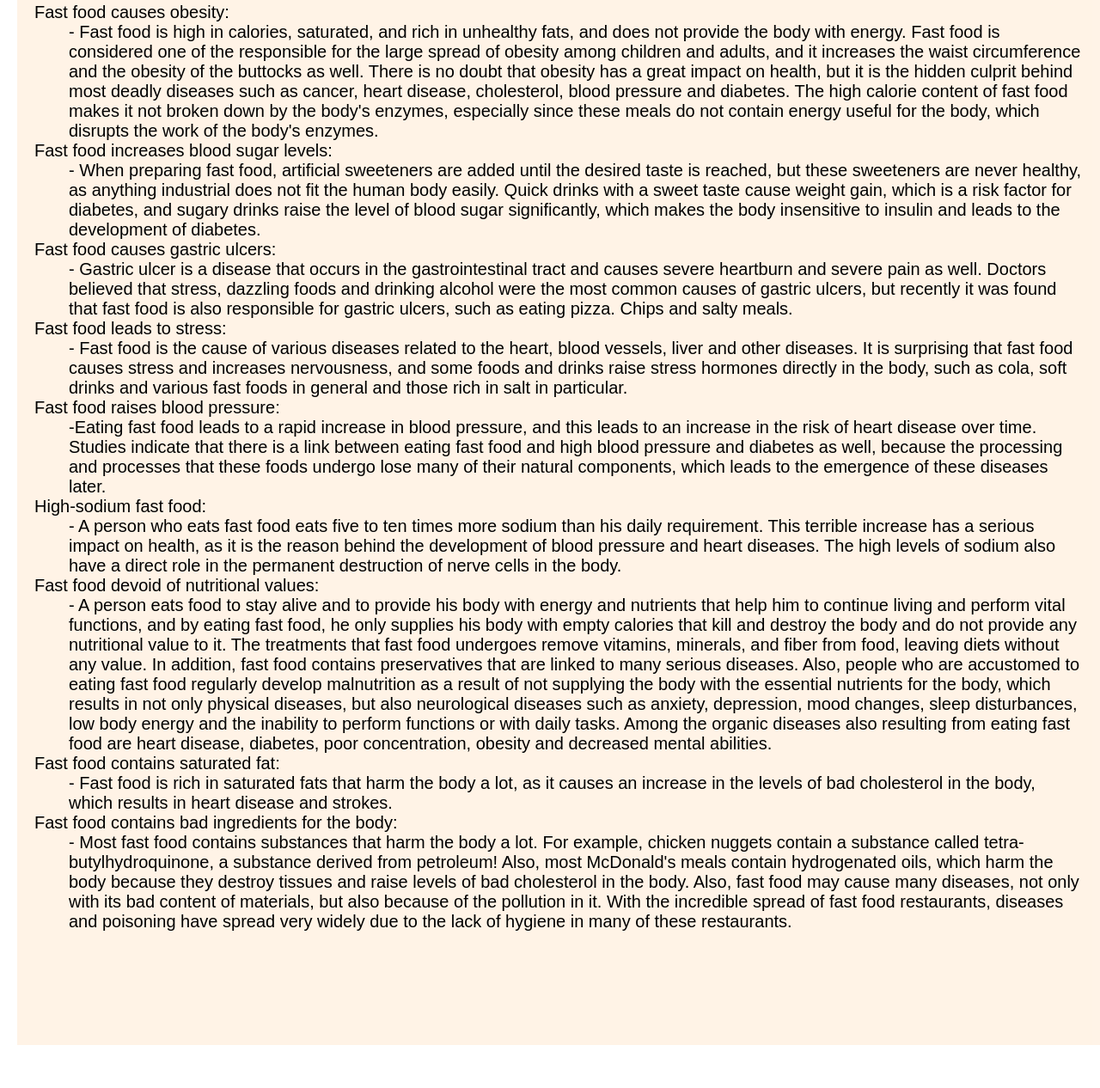
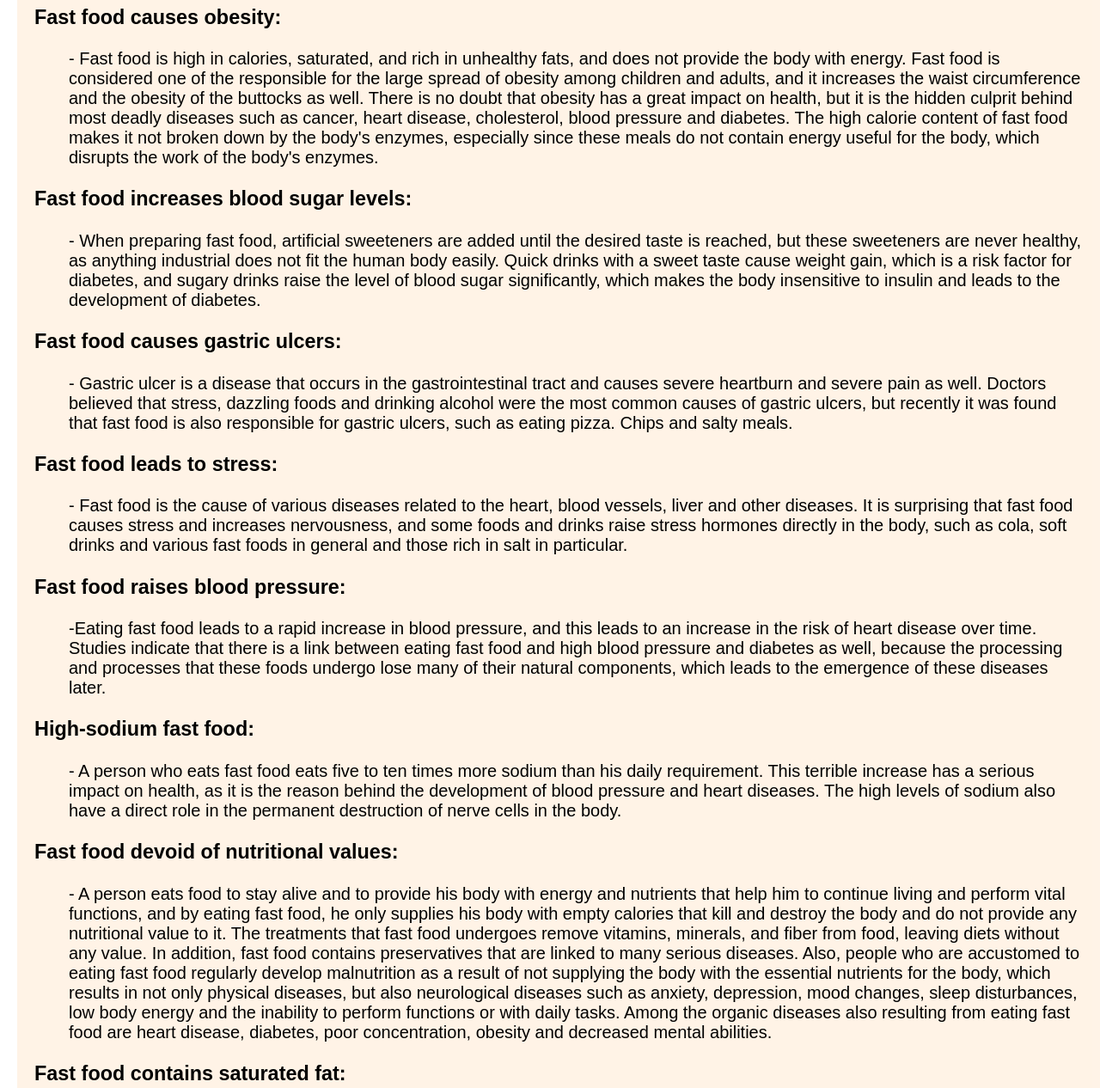
Before and after one commit to nourhanmohamedabdulrahman/project., a plain HTML site: page Malnutrition.html in a window 1280 px wide. Shown: the part 1030-2296 px from the top of the page at 86% size. Before the commit the page ends 2246 px from the top, so only its background shows below. Drawn offline with Linux system fonts and the light colour scheme; a web font is replaced by a local one.

Commit message:
Update Malnutrition.html

```diff
--- a/Malnutrition.html
+++ b/Malnutrition.html
@@ -45,16 +45,7 @@ tr:nth-child(even) {background-color: #f2f2f2;}
   <li><a href="sign in.html">Sign In</a></li>
 
 </ul>
-
-
-
-
 <div class="content">
-
-
-
-
-
 	<div class="transparent-bg">
 
 <p >
@@ -64,20 +55,6 @@ tr:nth-child(even) {background-color: #f2f2f2;}
 
 Millions of people are malnourished or obese in 140 countries
 </p>
-
-
-
-
-
-
-
-
-
-
-
-
-
-
 <div style="overflow-x:auto;">
   <table>
     <tr>
@@ -140,7 +117,7 @@ Therefore, we will now learn about the most important dangers caused by eating f
 The most important of these dangers is
 </p>
 <dl>
-  <dt>Fast food causes obesity:</dt>
+  <dt><h3>Fast food causes obesity:</h3></dt>
   <dd>- Fast food is high in calories, saturated, and rich in unhealthy fats, and does not provide the body with energy.
 
 Fast food is considered one of the responsible for the large spread of obesity among children and adults, and it increases the waist circumference and the obesity of the buttocks as well.
@@ -150,27 +127,27 @@ Fast food is considered one of the responsible for the large spread of obesity a
 There is no doubt that obesity has a great impact on health, but it is the hidden culprit behind most deadly diseases such as cancer, heart disease, cholesterol, blood pressure and diabetes.
 
 The high calorie content of fast food makes it not broken down by the body's enzymes, especially since these meals do not contain energy useful for the body, which disrupts the work of the body's enzymes.</dd>
-  <dt>Fast food increases blood sugar levels:</dt>
+  <dt><h3>Fast food increases blood sugar levels:</h3></dt>
   <dd>- When preparing fast food, artificial sweeteners are added until the desired taste is reached, but these sweeteners are never healthy, as anything industrial does not fit the human body easily. Quick drinks with a sweet taste cause weight gain, which is a risk factor for diabetes, and sugary drinks raise the level of blood sugar significantly, which makes the body insensitive to insulin and leads to the development of diabetes.</dd>
-  <dt>Fast food causes gastric ulcers:</dt>
+  <dt><h3>Fast food causes gastric ulcers:</h3></dt>
   <dd>- Gastric ulcer is a disease that occurs in the gastrointestinal tract and causes severe heartburn and severe pain as well. Doctors believed that stress, dazzling foods and drinking alcohol were the most common causes of gastric ulcers, but recently it was found that fast food is also responsible for gastric ulcers, such as eating pizza. Chips and salty meals.</dd>
-  <dt>Fast food leads to stress:</dt>
+  <dt><h3>Fast food leads to stress:</h3></dt>
   <dd>- Fast food is the cause of various diseases related to the heart, blood vessels, liver and other diseases. It is surprising that fast food causes stress and increases nervousness, and some foods and drinks raise stress hormones directly in the body, such as cola, soft drinks and various fast foods in general and those rich in salt in particular.</dd>
-  <dt>Fast food raises blood pressure:</dt>
+  <dt><h3>Fast food raises blood pressure:</h3></dt>
   <dd>-Eating fast food leads to a rapid increase in blood pressure, and this leads to an increase in the risk of heart disease over time.
 
 Studies indicate that there is a link between eating fast food and high blood pressure and diabetes as well, because the processing and processes that these foods undergo lose many of their natural components, which leads to the emergence of these diseases later.</dd>
-  <dt>High-sodium fast food:</dt>
+  <dt><h3>High-sodium fast food:</h3></dt>
   <dd>- A person who eats fast food eats five to ten times more sodium than his daily requirement. This terrible increase has a serious impact on health, as it is the reason behind the development of blood pressure and heart diseases. The high levels of sodium also have a direct role in the permanent destruction of nerve cells in the body.</dd>
-  <dt>Fast food devoid of nutritional values:</dt>
+  <dt><h3>Fast food devoid of nutritional values:</h3></dt>
   <dd>- A person eats food to stay alive and to provide his body with energy and nutrients that help him to continue living and perform vital functions, and by eating fast food, he only supplies his body with empty calories that kill and destroy the body and do not provide any nutritional value to it.
 
 The treatments that fast food undergoes remove vitamins, minerals, and fiber from food, leaving diets without any value. In addition, fast food contains preservatives that are linked to many serious diseases.
 
 Also, people who are accustomed to eating fast food regularly develop malnutrition as a result of not supplying the body with the essential nutrients for the body, which results in not only physical diseases, but also neurological diseases such as anxiety, depression, mood changes, sleep disturbances, low body energy and the inability to perform functions or with daily tasks. Among the organic diseases also resulting from eating fast food are heart disease, diabetes, poor concentration, obesity and decreased mental abilities.</dd>
-  <dt>Fast food contains saturated fat:</dt>
+  <dt><h3>Fast food contains saturated fat:</h3></dt>
   <dd>- Fast food is rich in saturated fats that harm the body a lot, as it causes an increase in the levels of bad cholesterol in the body, which results in heart disease and strokes.</dd>
-  <dt>Fast food contains bad ingredients for the body:</dt>
+  <dt><h3>Fast food contains bad ingredients for the body:</h3></dt>
   <dd>- Most fast food contains substances that harm the body a lot. For example, chicken nuggets contain a substance called tetra-butylhydroquinone, a substance derived from petroleum!
 
 Also, most McDonald's meals contain hydrogenated oils, which harm the body because they destroy tissues and raise levels of bad cholesterol in the body.
```
